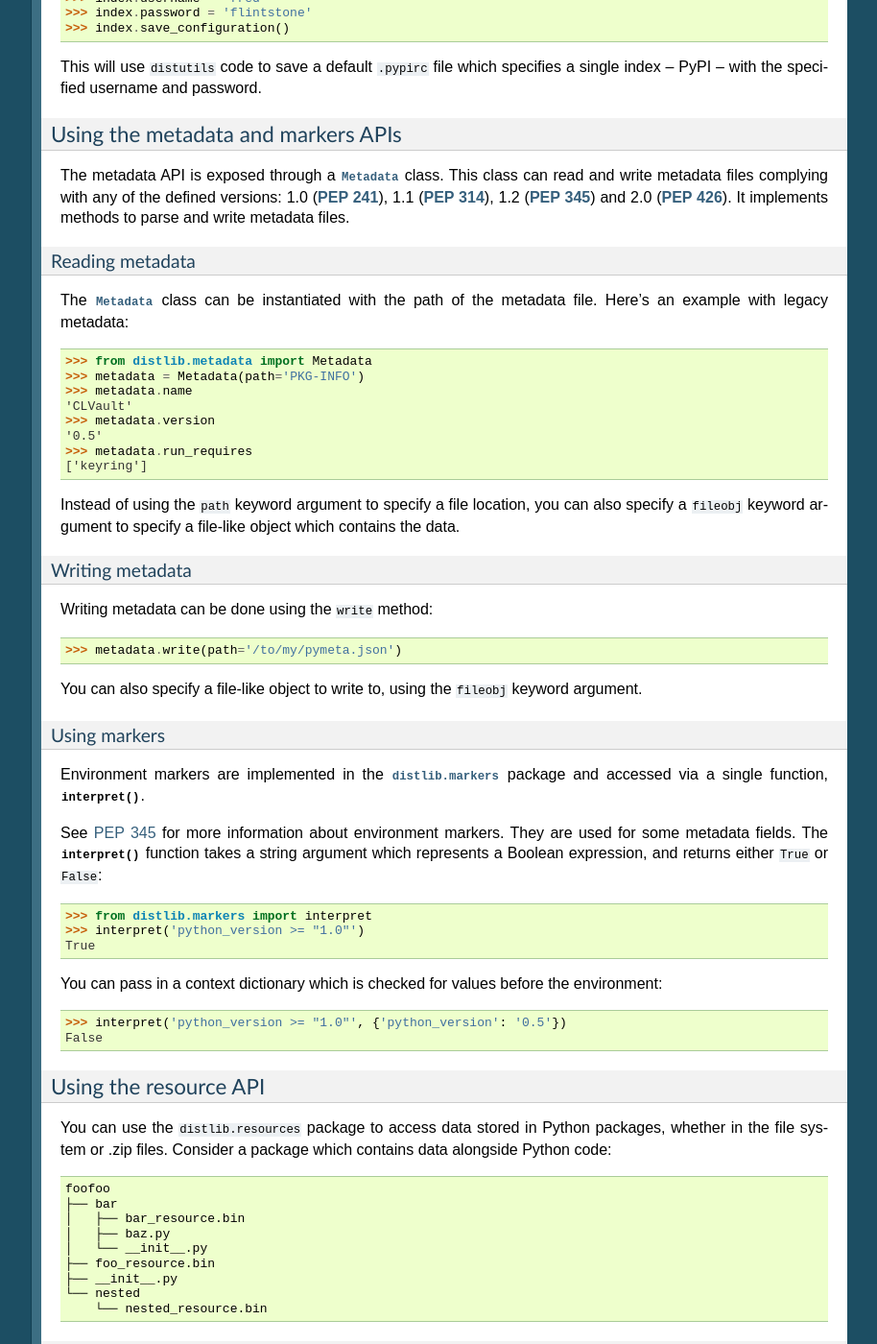
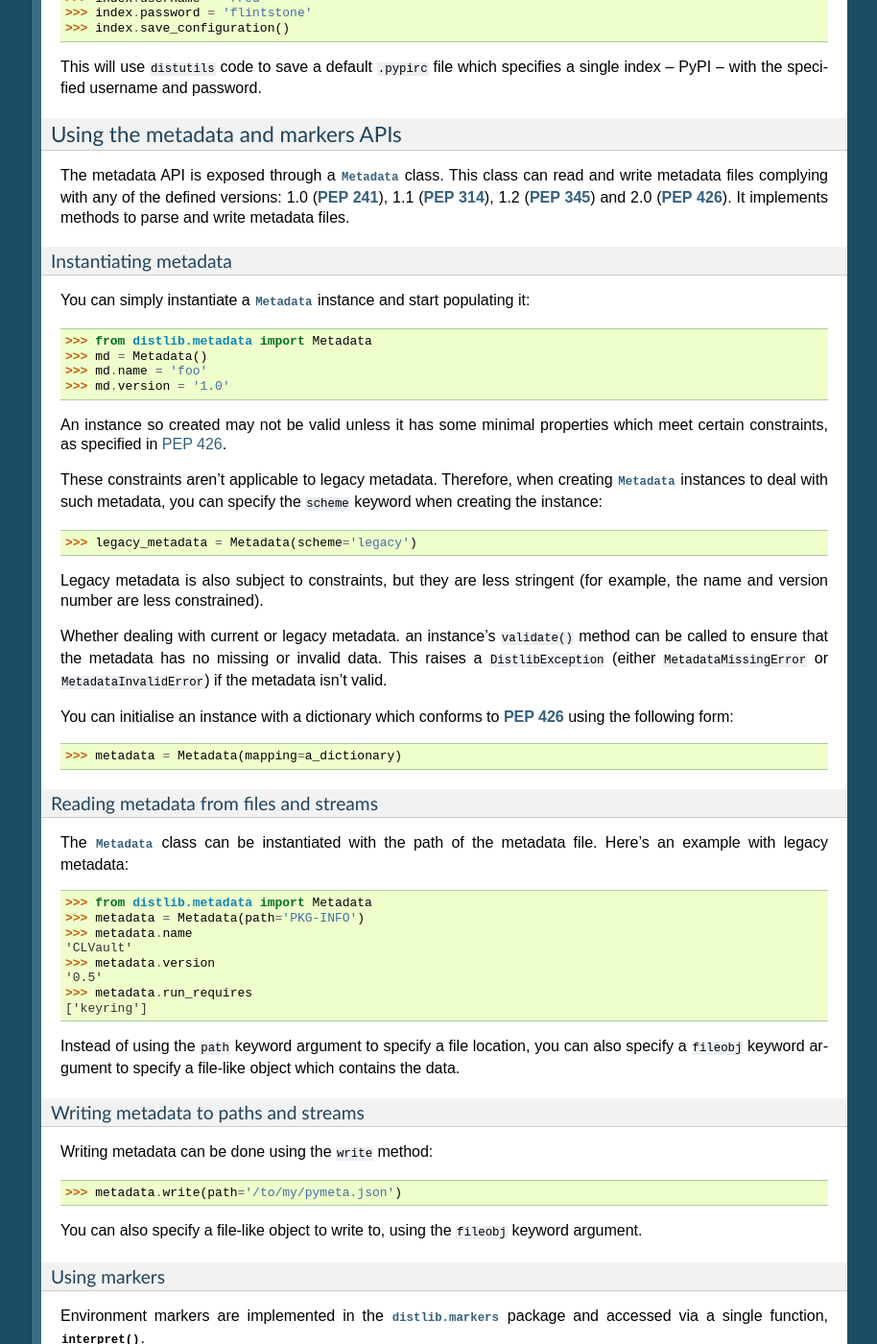
Before and after one commit to pypa/distlib, a Sphinx documentation site: the page built from docs/tutorial.rst, in a window 1280 px wide and 1400 px high, scrolled down 10904 px. Shown: the whole window at 96% size, without its empty margins (187-1101 px from the left). Built offline with Sphinx 7.4.7, drawn with Linux system fonts in a browser that asks for light colours; formulas are drawn with MathJax 3; comment, search, counter and statistics services are not loaded; some of the changed text lies outside the part shown.

Commit message:
Updated metadata code and documentation.

```diff
--- a/docs/tutorial.rst
+++ b/docs/tutorial.rst
@@ -736,9 +736,44 @@ read and write metadata files complying with any of the defined versions: 1.0
 (:pep:`241`), 1.1 (:pep:`314`), 1.2 (:pep:`345`) and 2.0 (:pep:`426`). It
 implements methods to parse and write metadata files.
 
-
-Reading metadata
-~~~~~~~~~~~~~~~~
+Instantiating metadata
+~~~~~~~~~~~~~~~~~~~~~~
+
+You can simply instantiate a :class:`Metadata` instance and start populating
+it::
+
+    >>> from distlib.metadata import Metadata
+    >>> md = Metadata()
+    >>> md.name = 'foo'
+    >>> md.version = '1.0'
+
+An instance so created may not be valid unless it has some minimal properties
+which meet certain constraints, as specified in
+`PEP 426 <http://www.python.org/dev/peps/pep-0426/#core-metadata>`_.
+
+These constraints aren't applicable to legacy metadata. Therefore, when
+creating :class:`Metadata` instances to deal with such metadata, you can
+specify the ``scheme`` keyword when creating the instance::
+
+    >>> legacy_metadata = Metadata(scheme='legacy')
+
+Legacy metadata is also subject to constraints, but they are less stringent
+(for example, the name and version number are less constrained).
+
+Whether dealing with current or legacy metadata. an instance's ``validate()``
+method can be called to ensure that the metadata has no missing or invalid
+data. This raises a ``DistlibException`` (either ``MetadataMissingError`` or
+``MetadataInvalidError``) if the metadata isn't valid.
+
+You can initialise an instance with a dictionary which conforms to :pep:`426`
+using the following form::
+
+    >>> metadata = Metadata(mapping=a_dictionary)
+
+
+
+Reading metadata from files and streams
+~~~~~~~~~~~~~~~~~~~~~~~~~~~~~~~~~~~~~~~
 
 The :class:`Metadata` class can be instantiated with the path of the
 metadata file. Here's an example with legacy metadata::
@@ -757,8 +792,8 @@ can also specify a ``fileobj`` keyword argument to specify a file-like object
 which contains the data.
 
 
-Writing metadata
-~~~~~~~~~~~~~~~~
+Writing metadata to paths and streams
+~~~~~~~~~~~~~~~~~~~~~~~~~~~~~~~~~~~~~
 
 Writing metadata can be done using the ``write`` method::
 
@@ -1365,13 +1400,13 @@ build wheels::
 
     logger = logging.getLogger('wheeler')
 
-    from distlib.compat import configparser
-    from distlib.database import DistributionPath, make_graph
+    from distlib.compat import configparser, filter
+    from distlib.database import DistributionPath, Distribution, make_graph
     from distlib.locators import (JSONLocator, SimpleScrapingLocator,
                                   AggregatingLocator, DependencyFinder)
     from distlib.manifest import Manifest
     from distlib.metadata import Metadata
-    from distlib.util import parse_requirement
+    from distlib.util import parse_requirement, get_package_data
     from distlib.wheel import Wheel
 
     EGG_INFO_RE = re.compile(r'(-py\d\.\d)?\.egg-info', re.I)
@@ -1399,6 +1434,7 @@ build wheels::
                 extra = line[1:i]
                 extras[extra] = reqts = []
         return result
+
 
     def convert_egg_info(libdir, prefix, options):
         files = os.listdir(libdir)
@@ -1432,16 +1468,19 @@ build wheels::
                         reqts = get_requirements(f.read())
                 elif oldfn == 'PKG-INFO':
                     metadata = Metadata(path=pn)
-                    mdname = os.path.join(newdn, 'METADATA')
+                    pd = get_package_data(metadata.name, metadata.version)
+                    metadata = Metadata(mapping=pd['index-metadata'])
+                    mdname = os.path.join(newdn, 'pymeta.json')
                 if oldfn in excludes or not options.compatible:
                     os.remove(pn)
         if metadata:
-            # Use Metadata 1.2
-            metadata['Provides-Dist'] += ['%s (%s)' % (metadata.name,
-                                                       metadata.version)]
-            if reqts and reqts['install']:
-                metadata['Requires-Dist'] = reqts['install']
-            metadata.write(mdname, True)
+            # Use Metadata 1.2 or later
+            metadata.provides += ['%s (%s)' % (metadata.name,
+                                               metadata.version)]
+            # Update if not set up by get_package_data
+            if reqts and not metadata.run_requires:
+                metadata.dependencies = reqts
+            metadata.write(path=mdname)
         manifest = Manifest(os.path.dirname(libdir))
         manifest.findall()
         paths = manifest.allfiles
@@ -1489,8 +1528,8 @@ build wheels::
         dp = DistributionPath([libdir])
         dist = next(dp.get_distributions())
         md = dist.metadata
-        result['name'] = md['Name']
-        result['version'] = md['Version']
+        result['name'] = md.name
+        result['version'] = md.version
         return result
 
 
```
Also changed, not shown: other parts of docs/tutorial.rst (+1 -1 lines), 2 other files.
